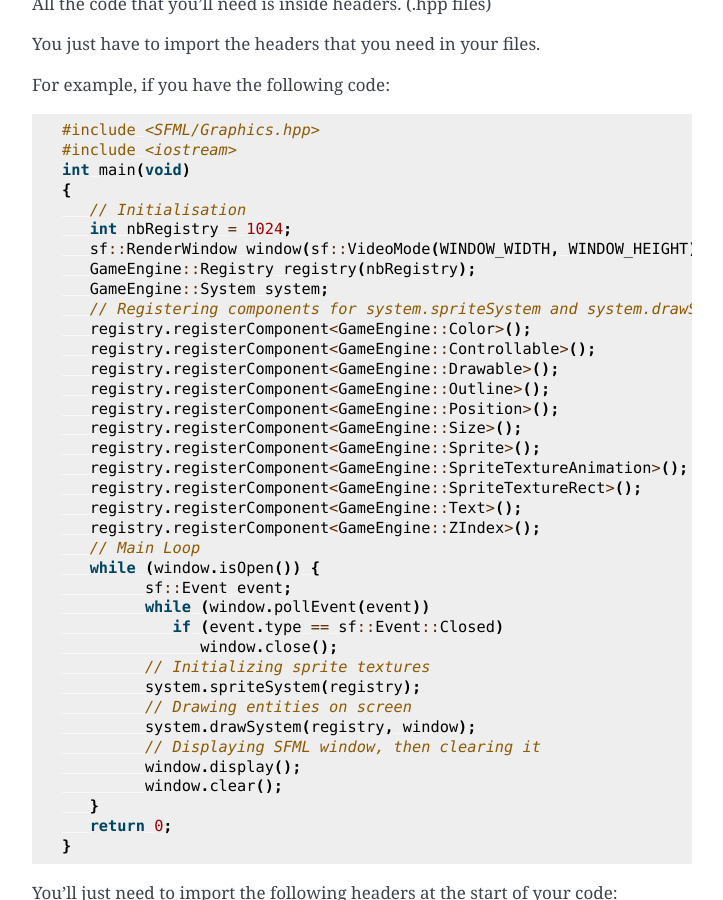
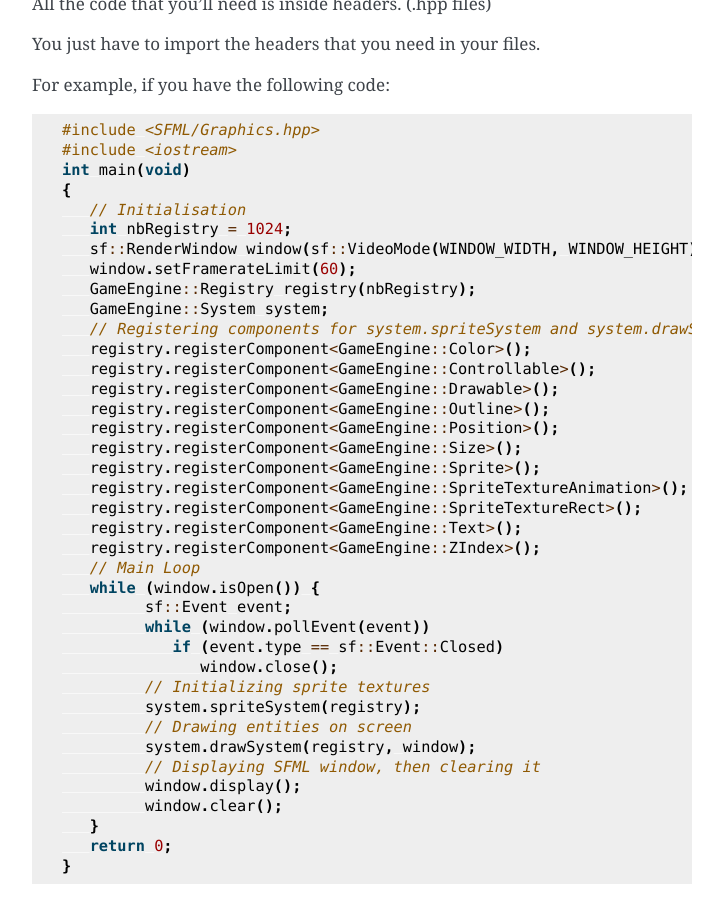
Before and after one commit to Hinivir/R-Touhou, a Sphinx documentation site: the page built from docs/source/ecs.rst, in a window 1280 px wide and 900 px high, scrolled down 1804 px. Shown: the whole window, without its empty margins (388-1111 px from the left). Built offline with Sphinx 7.4.7, drawn with Linux system fonts in a browser that asks for light colours.

Commit message:
docs: adding setFramerateLimit to the guide

```diff
--- a/docs/source/ecs.rst
+++ b/docs/source/ecs.rst
@@ -52,6 +52,7 @@ For example, if you have the following code:
       // Initialisation
       int nbRegistry = 1024;
       sf::RenderWindow window(sf::VideoMode(WINDOW_WIDTH, WINDOW_HEIGHT), "ECS");
+      window.setFramerateLimit(60);
       GameEngine::Registry registry(nbRegistry);
       GameEngine::System system;
       // Registering components for system.spriteSystem and system.drawSystem
--- a/docs/source/ecs/guides/systems.rst
+++ b/docs/source/ecs/guides/systems.rst
@@ -141,6 +141,7 @@ With a main that should look like this:
         // Initialisation
         int nbRegistry = 1024;
         sf::RenderWindow window(sf::VideoMode(WINDOW_WIDTH, WINDOW_HEIGHT), "ECS");
+        window.setFramerateLimit(60);
         GameEngine::Registry registry(nbRegistry);
         GameEngine::System system;
         // Registering components for system.spriteSystem and system.drawSystem
```
